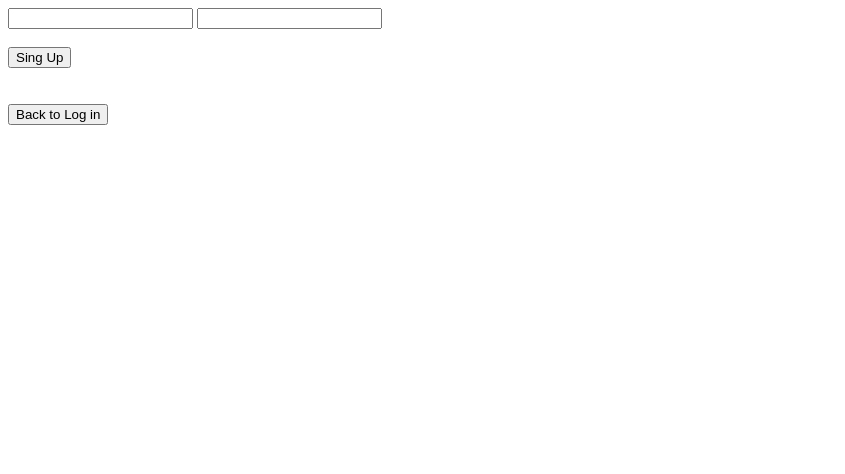
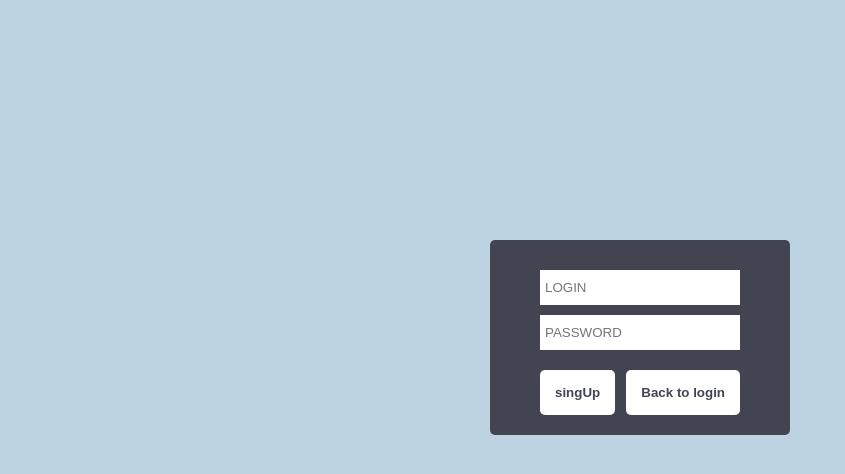
Before and after one commit to Vstup/Chat, a website: page public/views/registration.html in a window 1280 px wide. Shown: the whole page, without its empty margins (0-845 px from the left). Drawn offline with Linux system fonts and the light colour scheme.

Commit message:
style for login/reg

```diff
--- a/public/styles/login.css
+++ b/public/styles/login.css
@@ -0,0 +1,4 @@
+.main {
+  width: 900px;
+  margin: 0 auto;
+}
--- a/public/views/registration.html
+++ b/public/views/registration.html
@@ -26,18 +26,90 @@
             xhr.send();
         }
     </script>
+    <style>
+        html {
+        }
+        body {
+            background-color: #bdd3e1 !important;
+            margin: 0;
+
+        }
+        #main {
+            max-width: 300px;
+            margin-left: auto;
+            margin-right: auto;
+            background-color: #424451;
+            border-radius: 5px;
+            margin-top: 30vh;
+        }
+
+        .sub-main {
+            padding-top: 20px;
+            padding-bottom: 20px;
+            width: 200px;
+            margin: 0 auto;
+        }
+
+        .but {
+            padding: 15px;
+            border-radius: 5px;
+            border: 0;
+            background-color: white;
+            font-weight: bold;
+            color: #424451;
+        }
+
+        .butt-container {
+            margin-top: 20px;
+        }
+
+        .but-right {
+            float: right;
+        }
+        .but:active {
+            border: 0;
+            outline: none;
+        }
+
+        .input-holder {
+            width: 100%;
+        }
+        .input {
+            width: 190px;
+            padding: 10px 5px;
+            margin-top: 10px;
+            border: 0;
+            font-size: 10pt;
+        }
+        .input:active {
+            border: 0;
+            outline: none;
+        }
+    </style>
 </head>
 <body>
-<form>
-    <input type="text" id="uname">
-    <input type="password" id="pass">
-</form>
-<br>
-<button onclick="singUp()">Sing Up</button>
-<br>
-<br>
-<br>
-<a href="/login"><button>Back to Log in</button></a>
+<div id="main">
+    <div class="sub-main">
+        <form>
+            <div class="input-holder">
+                <input type="text" id="uname" placeholder="LOGIN" class="input"><br>
+                <input type="password" id="pass" placeholder="PASSWORD" class="input">
+            </div>
+        </form>
+        <div class="butt-container">
+            <button onclick="signUp()" id="but" class="but">singUp</button>
+            <a href="/login"><button class="but but-right">Back to login</button></a>
+        </div>
+    </div>
+</div>
+
+<script>
+  let height = window.innerHeight;
+  document.getElementById('main').style.margin-top = height/2 + 'px';
+  //$(window).resize(function() {
+  //document.getElementById('left').style.height = $(window).height() + 'px';
+  //});
+</script>
 
 </body>
 </html>
```
Also changed, not shown: public/views/login.html (+78 -12 lines).
